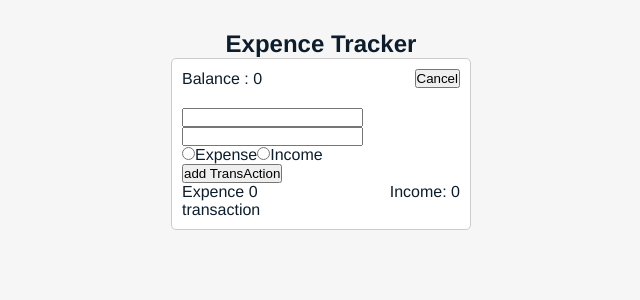
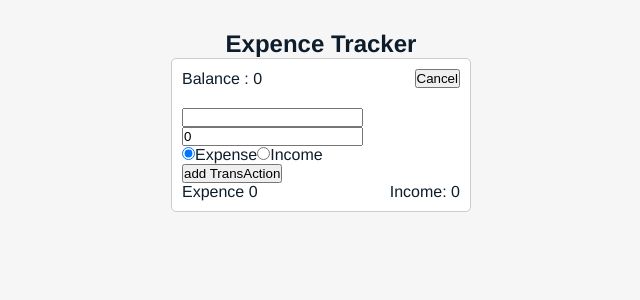
Before and after one commit to rezadelbaz/expense, a React (Create React App) app: page / in a window 1280 px wide. Both pictures are taken after a click on the button "Add". Shown: the top 300 px of the page, without its empty margins (319-959 px from the left). Built offline with nearby package versions, Linux system fonts and the light colour scheme.

Commit message:
add TransAction fuctions

```diff
--- a/src/components/ExpenseApp.js
+++ b/src/components/ExpenseApp.js
@@ -6,9 +6,18 @@ const ExpensApp = () => {
   const [expence, setExpence] = useState(0);
   const [income, setIncome] = useState(0);
   const [transaction, setTransaction] = useState([]);
+  const addTransAction = (formVlues) => {
+    console.log(formVlues);
+    const data = { ...formVlues, id: Date.now() };
+    setTransaction([...transaction, data]);
+  };
   return (
     <section className="contianer">
-      <OverViewComponent income={income} expence={expence} />
+      <OverViewComponent
+        income={income}
+        expence={expence}
+        addTransAction={addTransAction}
+      />
       <TransActionComponent transaction={transaction} />
     </section>
   );
--- a/src/components/OverViewComponent.js
+++ b/src/components/OverViewComponent.js
@@ -1,7 +1,7 @@
 import { useState } from "react/cjs/react.development";
 import TransActionForm from "./TransActionForm";
 
-const OverViewComponent = ({ income, expence }) => {
+const OverViewComponent = ({ income, expence, addTransAction }) => {
   const [isShow, setIsShow] = useState(false);
   console.log(isShow);
   return (
@@ -12,7 +12,7 @@ const OverViewComponent = ({ income, expence }) => {
           {isShow ? "Cancel" : "Add"}
         </button>
       </div>
-      {isShow && <TransActionForm />}
+      {isShow && <TransActionForm addTransAction={addTransAction} />}
       <div className="resultSection">
         <div>Expence {expence}</div>
         <div>Income: {income}</div>
--- a/src/components/TransActionComponent.js
+++ b/src/components/TransActionComponent.js
@@ -1,5 +1,11 @@
 const TransActionComponent = ({ transaction }) => {
-  return <section>transaction</section>;
+  return (
+    <section>
+      {transaction.map((t) => (
+        <div key={t.id}>{t.desc}</div>
+      ))}
+    </section>
+  );
 };
 
 export default TransActionComponent;
--- a/src/components/TransActionForm.js
+++ b/src/components/TransActionForm.js
@@ -1,15 +1,51 @@
-const TransActionForm = () => {
+import { useState } from "react/cjs/react.development";
+
+const TransActionForm = ({ addTransAction }) => {
+  const [formValuse, setFormValues] = useState({
+    type: "expense",
+    amount: 0,
+    desc: "",
+  });
+  const changeHandler = (e) => {
+    setFormValues({ ...formValuse, [e.target.name]: e.target.value });
+  };
+  const submitHandler = (e) => {
+    e.preventDefault();
+    addTransAction(formValuse);
+  };
   return (
-    <form>
-      <input type="text" name="desc" />
-      <input type="number" name="value" />
+    <form onSubmit={submitHandler}>
+      <input
+        type="text"
+        name="desc"
+        onChange={changeHandler}
+        value={formValuse.desc}
+      />
+      <input
+        type="number"
+        name="amount"
+        onChange={changeHandler}
+        value={formValuse.amount}
+      />
       <div>
-        <input type="radio" value="expense" name="type" />
+        <input
+          type="radio"
+          value="expense"
+          name="type"
+          checked={formValuse.type === "expense"}
+          onChange={changeHandler}
+        />
         <label>Expense</label>
-        <input type="radio" value="income" name="type" />
+        <input
+          type="radio"
+          value="income"
+          name="type"
+          checked={formValuse.type === "income"}
+          onChange={changeHandler}
+        />
         <label>Income</label>
       </div>
-      <button>add TransAction</button>
+      <button type="submit">add TransAction</button>
     </form>
   );
 };
```
